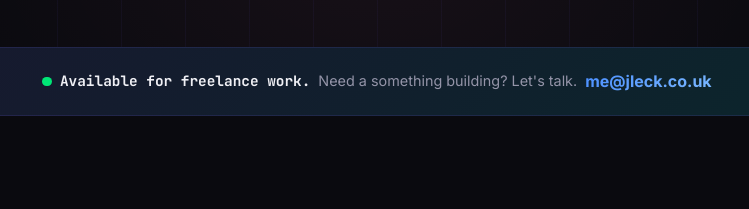
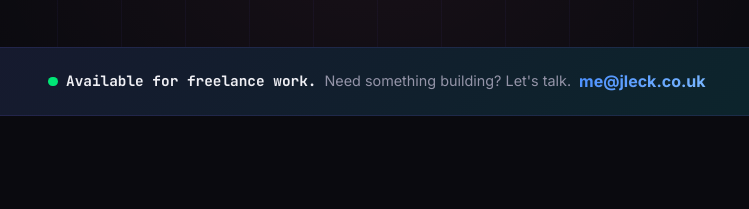
Before and after one commit to jleck/jleck.co.uk, a plain HTML site: page index.html in a window 1280 px wide. Shown: the part 524-733 px from the top of the page, 263-1012 px from the left. Drawn offline with Linux system fonts and the light colour scheme.

Commit message:
Update freelance text

```diff
--- a/index.html
+++ b/index.html
@@ -52,7 +52,7 @@
       <div class="container">
         <div class="hire-content">
           <span class="hire-status"><span class="pulse-dot"></span> Available for freelance work.</span>
-          <p>Need a something building? Let's talk.</p>
+          <p>Need something building? Let's talk.</p>
           <a href="mailto:me@jleck.co.uk" class="hire-cta">me@jleck.co.uk</a>
         </div>
       </div>
```
